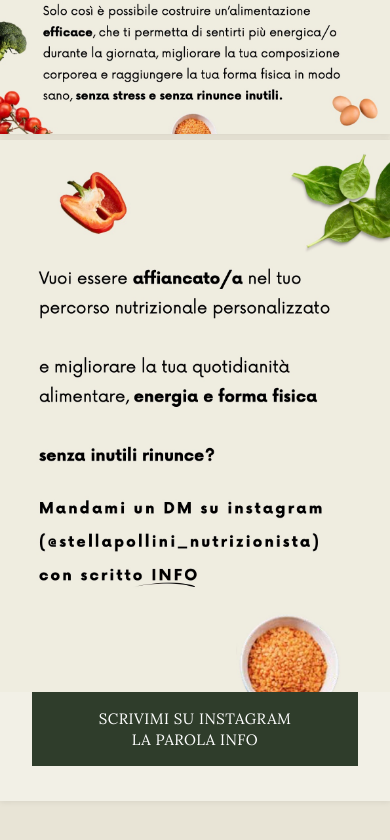
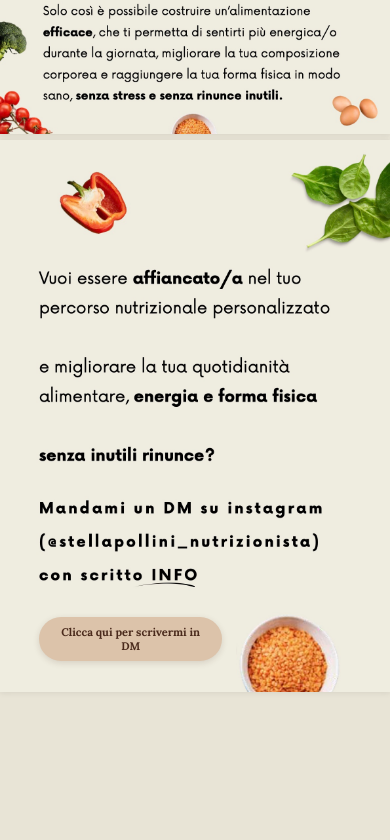
Before and after one commit to mariastellapollini/moduli-stella, a plain HTML site: page guida-mangia-bilanciato-quando-non-hai-tempo/index.html in a window 390 px wide. Shown: the part 11034-11874 px from the top of the page. After the commit the page ends 11774 px from the top, so only its background shows below. Drawn offline with Linux system fonts and the light colour scheme.

Commit message:
Banner DM

```diff
--- a/guida-mangia-bilanciato-quando-non-hai-tempo/index.html
+++ b/guida-mangia-bilanciato-quando-non-hai-tempo/index.html
@@ -12,13 +12,17 @@
   body { margin: 0; background: #e8e4d6; font-family: Georgia, 'Times New Roman', serif; }
   .wrap { max-width: 720px; margin: 0 auto; padding: 16px 0 48px; }
   .page { display: block; width: 100%; background: #f2f0e6; margin-bottom: 6px; box-shadow: 0 1px 6px rgba(0,0,0,0.08); }
-  .dm { background: #f2f0e6; padding: 0 8.3% 9%; margin-top: -6px; box-shadow: 0 1px 6px rgba(0,0,0,0.08); text-align: center; }
-  .dm-btn {
-    display: block; padding: 16px 12px; background: #2f3d2b; color: #fff; text-decoration: none;
-    font-family: 'Lora', Georgia, serif; font-size: clamp(15px, 2.9vw, 19px); line-height: 1.4;
-    letter-spacing: 0.03em; text-transform: uppercase;
+  .last { position: relative; }
+  .last .page { margin-bottom: 0; }
+  .dm-banner {
+    position: absolute; left: 10%; top: 86.5%; width: 47%; min-height: 4.6%;
+    display: flex; align-items: center; justify-content: center; text-align: center;
+    background: #dcc3aa; color: #4a2a1c; text-decoration: none; border-radius: 999px;
+    padding: 2% 3%; font-family: 'Lora', Georgia, serif; font-weight: 700;
+    font-size: clamp(11px, 2.5vw, 17px); line-height: 1.3;
+    box-shadow: 0 2px 6px rgba(74,42,28,0.15);
   }
-  .dm-btn:hover { background: #24301f; }
+  .dm-banner:hover { background: #d2b699; }
 </style>
 </head>
 <body>
@@ -43,9 +47,9 @@
     <img class="page" src="page18.jpg" alt="">
     <img class="page" src="page19.jpg" alt="">
     <img class="page" src="page20.jpg" alt="">
-    <img class="page" src="page21.jpg" alt="">
-    <div class="dm">
-      <a class="dm-btn" href="https://ig.me/m/stellapollini_nutrizionista" target="_blank" rel="noopener">Scrivimi su Instagram<br>la parola INFO</a>
+    <div class="last">
+      <img class="page" src="page21.jpg" alt="">
+      <a class="dm-banner" href="https://ig.me/m/stellapollini_nutrizionista" target="_blank" rel="noopener">Clicca qui per scrivermi in DM</a>
     </div>
   </div>
 </body>
```
